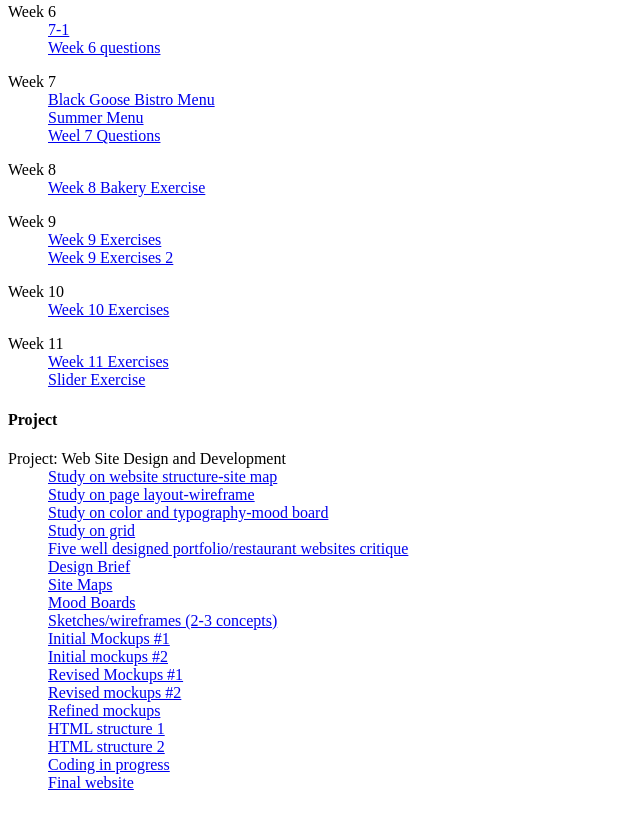
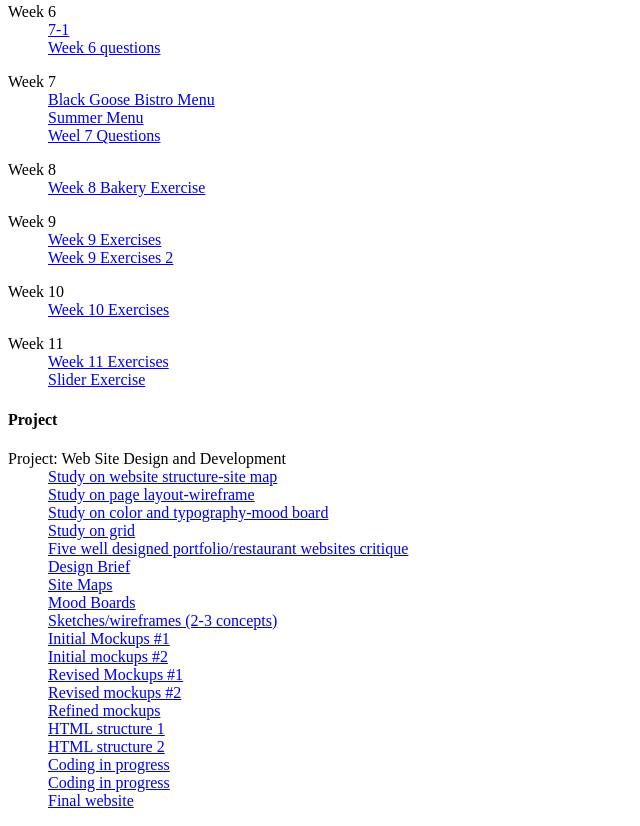
Before and after one commit to jplace2/AVT-217-Introduction-to-Web-Design, a plain HTML site: page weekly/index.html in a window 1280 px wide. Shown: the part 700-1526 px from the top of the page, without its empty margins (0-640 px from the left). Drawn offline with Linux system fonts and the light colour scheme.

Commit message:
Update index.html

```diff
--- a/weekly/index.html
+++ b/weekly/index.html
@@ -129,7 +129,8 @@
 <dd><a href="https://jplace2.github.io/AVT-217-Introduction-to-Web-Design/project/skeleton/skeleton1.html">HTML structure 1 </dd>
 <dd>HTML structure 2 </dd>
 <dd><a href="https://jplace2.github.io/AVT-217-Introduction-to-Web-Design/progress/sunsetciders/mainpage.html">Coding in progress</dd>
-<dd>Final website</dd>
+<dd><a href="https://jplace2.github.io/AVT-217-Introduction-to-Web-Design/progress/sunsetciders/mainpage.html">Coding in progress</dd>
+<dd><a href="https://jplace2.github.io/AVT-217-Introduction-to-Web-Design/progress/sunsetciders/menu.html">Final website</dd>
 </dl>
 
 </dl>
```
